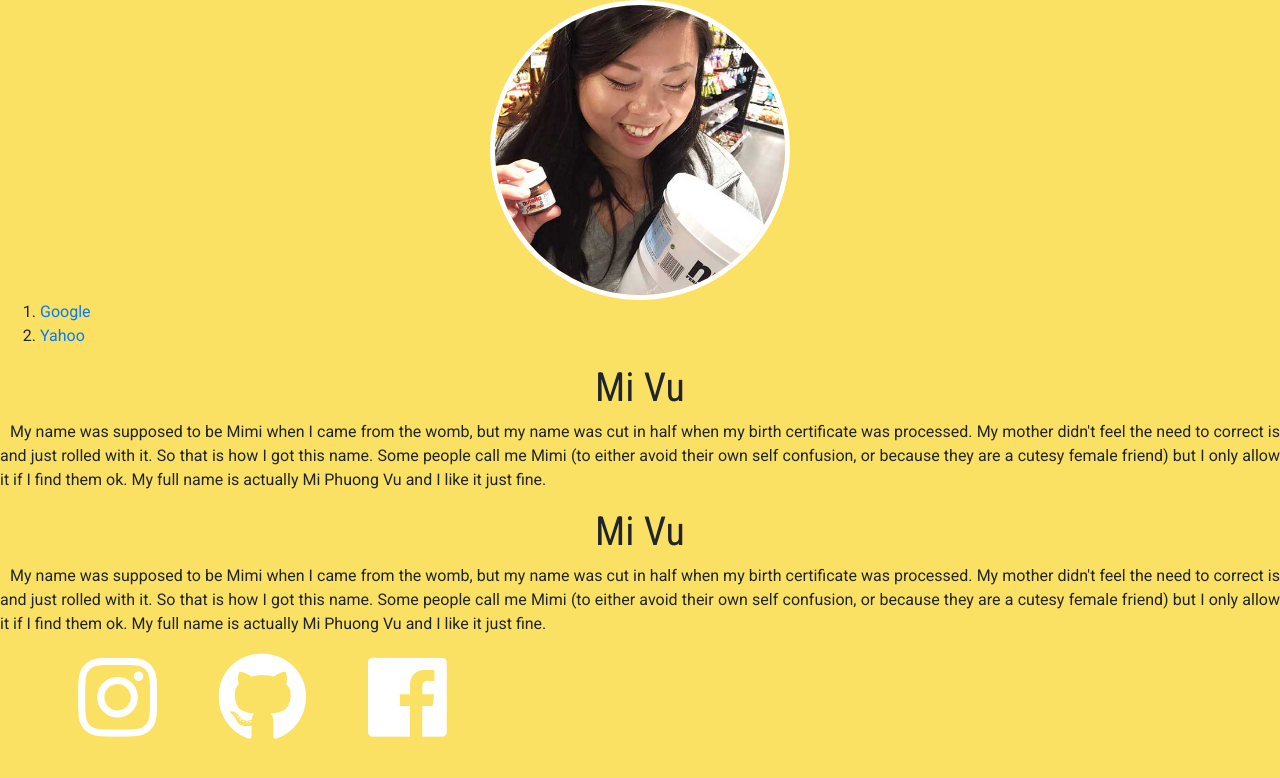
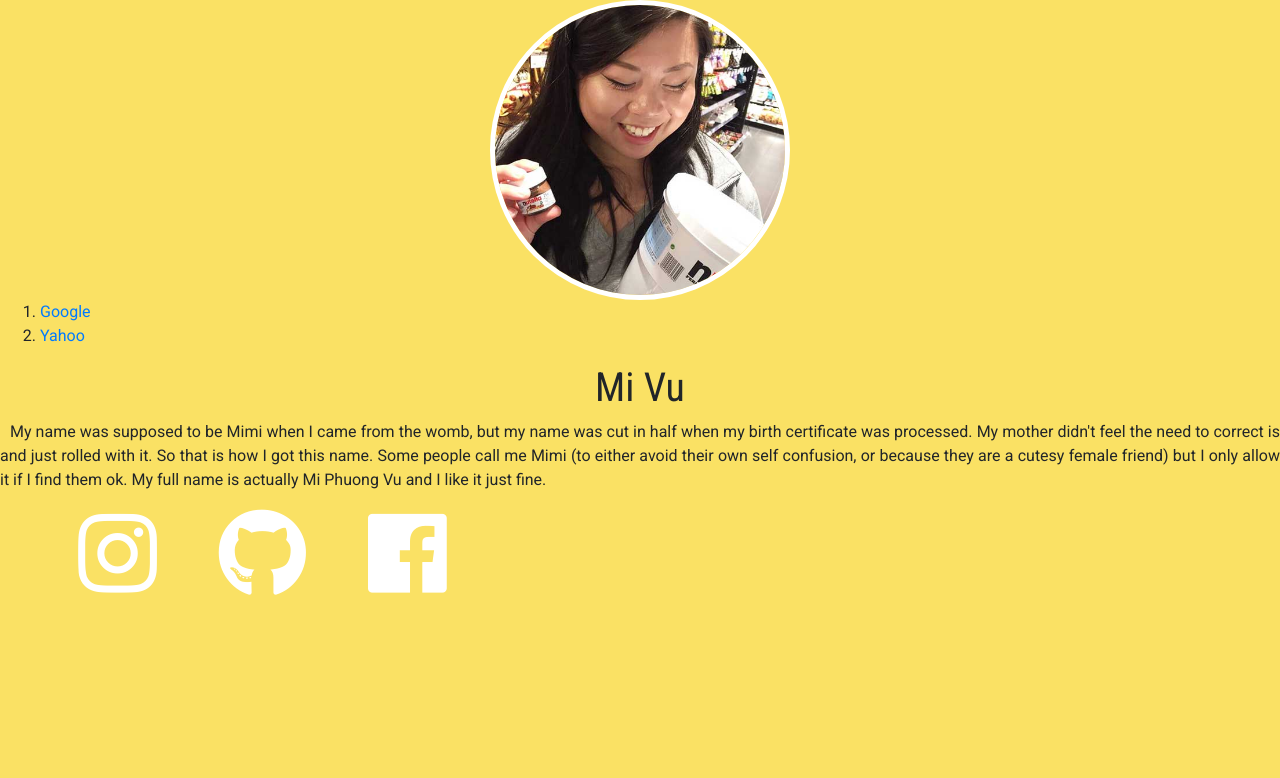
Before and after one commit to MiPhuongVu/thurs-site, a Jekyll site: the page built from index.html, in a window 1280 px wide. Shown: the top 778 px of the page. Built offline with Jekyll 4.4.1, drawn with Linux system fonts in a browser that asks for light colours; nearby versions of some CDN libraries.

Commit message:
Update index.html

```diff
--- a/index.html
+++ b/index.html
@@ -1,9 +1,3 @@
 ---
 layout: home
 ---
-
-<h1> Mi Vu</h1>
-
-<p>
-    My name was supposed to be Mimi when I came from the womb, but my name was cut in half when my birth certificate was processed. My mother didn't feel the need to correct is and just rolled with it. So that is how I got this name. Some people call me Mimi (to either avoid their own self confusion, or because they are a cutesy female friend) but I only allow it if I find them ok. My full name is actually Mi Phuong Vu and I like it just fine.
-</p>
```
